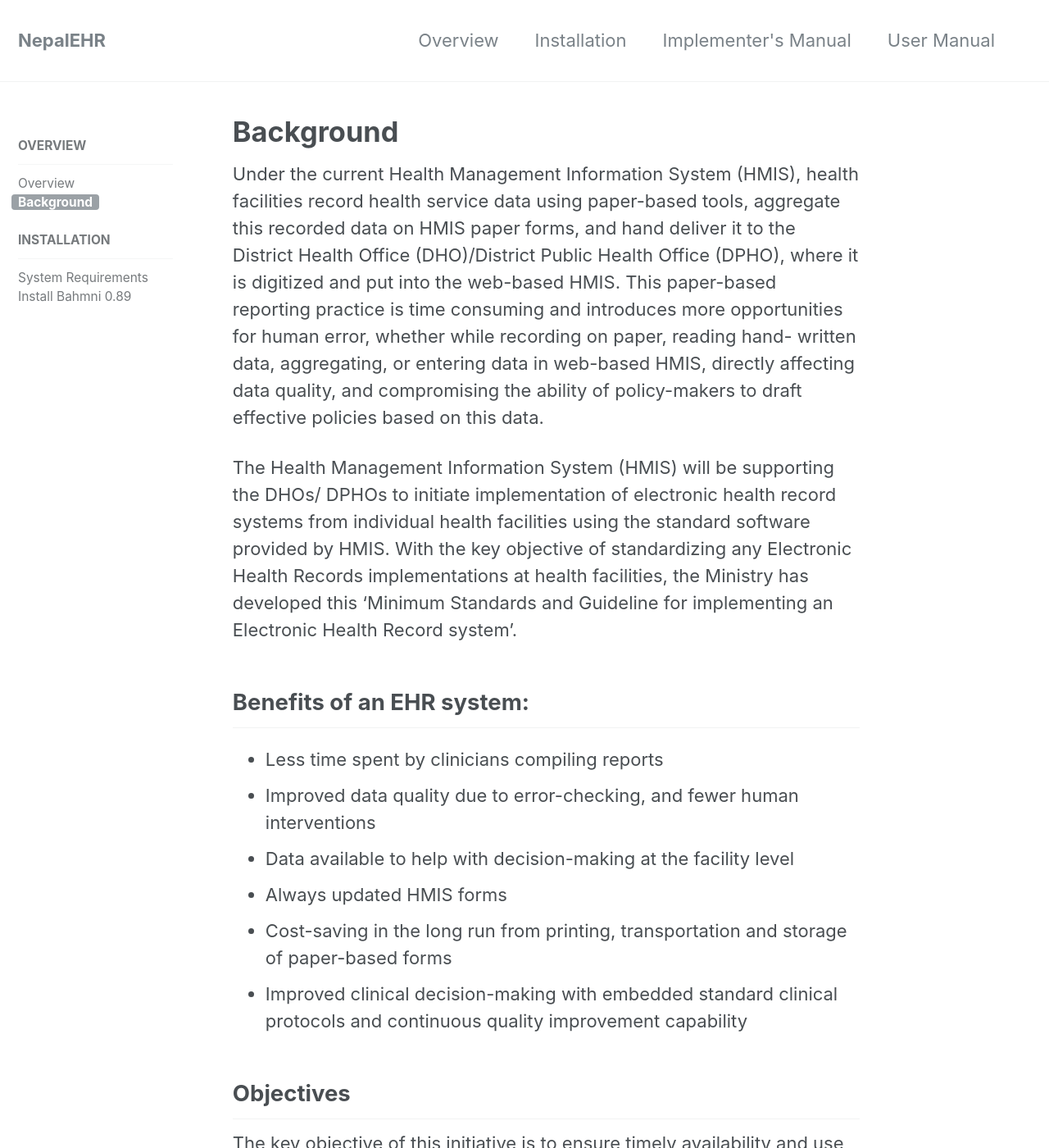
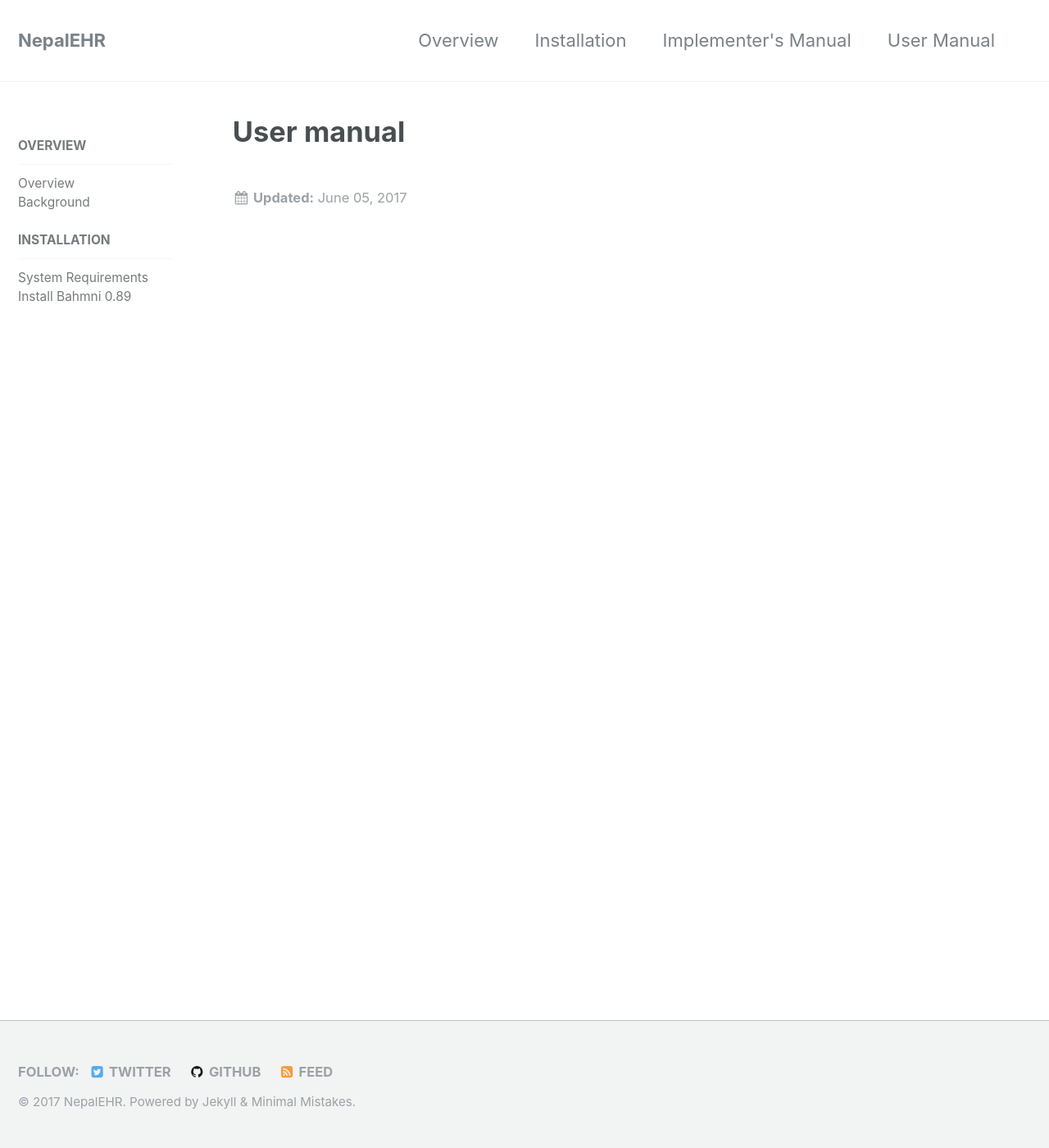
Before and after one commit to dustoncloud/nepalehr.github.io, a Jekyll site: the page built from _pages/04-user manual.md, in a window 1280 px wide and 1400 px high. Shown: the whole window at 82% size. Built offline with Jekyll 4.4.1, drawn with Linux system fonts in a browser that asks for light colours; some of the changed text lies outside the part shown.

Commit message:
Content updated

```diff
--- a/_pages/04-user manual.md
+++ b/_pages/04-user manual.md
@@ -1,31 +1,7 @@
 ---
-title: "Background"
-permalink: /background/
+title: "User manual"
+permalink: /user-manual/
 layout: single
-excerpt: "Why the need for an EHR in Nepal?"
+excerpt: "NepalEHR user manual"
 last_modified_at: 2017-06-05T10:01:43-04:00
 ---
-
-Under the current Health Management Information System (HMIS), health facilities record health service data using paper-based tools, aggregate this recorded data on HMIS paper forms, and hand deliver it to the District Health Office (DHO)/District Public Health Office (DPHO), where it is digitized and put into the web-based HMIS. This paper-based reporting practice is time consuming and introduces more opportunities for human error, whether while recording on paper, reading hand- written data, aggregating, or entering data in web-based HMIS, directly affecting data quality, and compromising the ability of policy-makers to draft effective policies based on this data.
-
-The Health Management Information System (HMIS) will be supporting the DHOs/ DPHOs to initiate implementation of electronic health record systems from individual health facilities using the standard software provided by HMIS. With the key objective of standardizing any Electronic Health Records implementations at health facilities, the Ministry has developed this ‘Minimum Standards and Guideline for implementing an Electronic Health Record system’.
-
-## Benefits of an EHR system:
-* Less time spent by clinicians compiling reports
-* Improved data quality due to error-checking, and fewer human interventions
-* Data available to help with decision-making at the facility level
-* Always updated HMIS forms
-* Cost-saving in the long run from printing, transportation and storage of paper-based forms
-* Improved clinical decision-making with embedded standard clinical protocols and continuous quality improvement capability
-
-## Objectives
-The key objective of this initiative is to ensure timely availability and use of quality data in planning, monitoring and decision making at different levels; particularly at the point of data generation.
-
-The specific objectives of this guideline include:
-* Define minimum standards for initiating e-reporting from health facilities, and by doing so maintaining uniformity among the various facilities.
-* Provide guideline to the stakeholders at different levels in initiating e-reporting from health facilities
-* Support health facilities in reporting electronically
-* Promote use of data for monitoring, planning and decision making at different levels; particularly at the point of data generation
-* Reduce data entry work load at District Level, allowing for more time on analysis
-
-It is envisioned that these objectives can be met by following the standards prescribed in this document, followed by a strong monitoring mechanism.
```
Also changed, not shown: _pages/03-implementers manual.md (+3 -27 lines).
